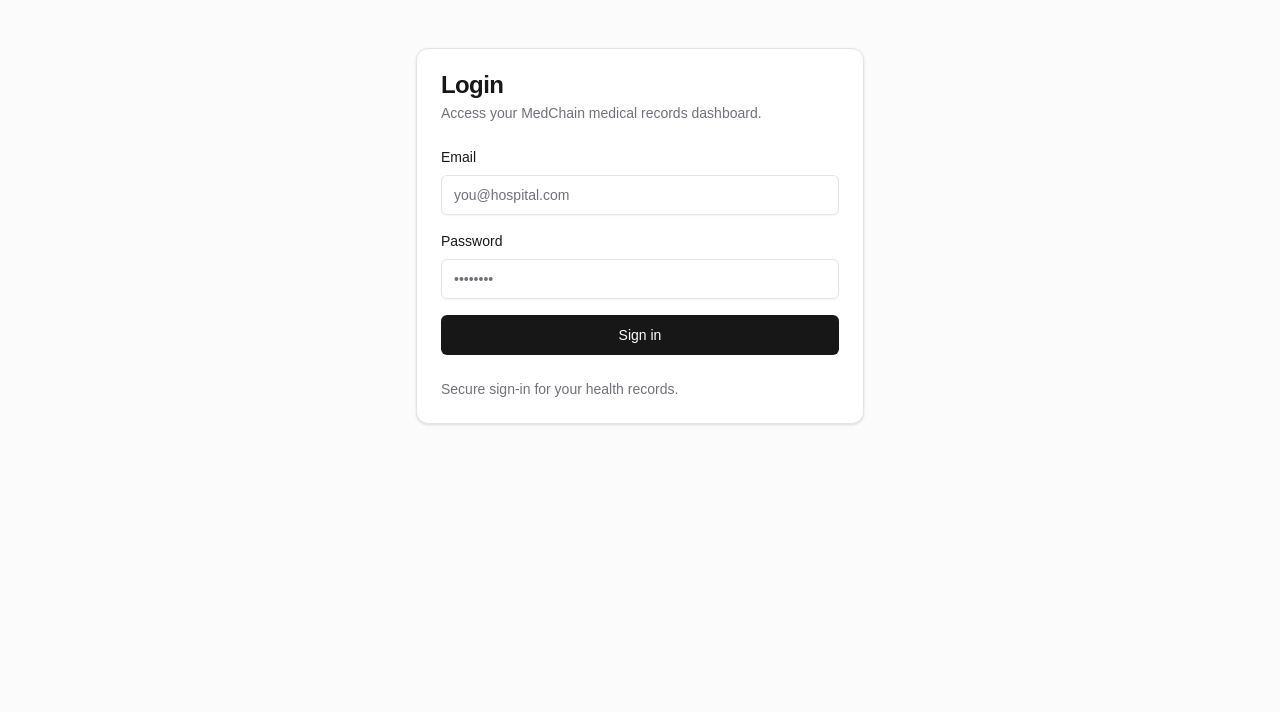
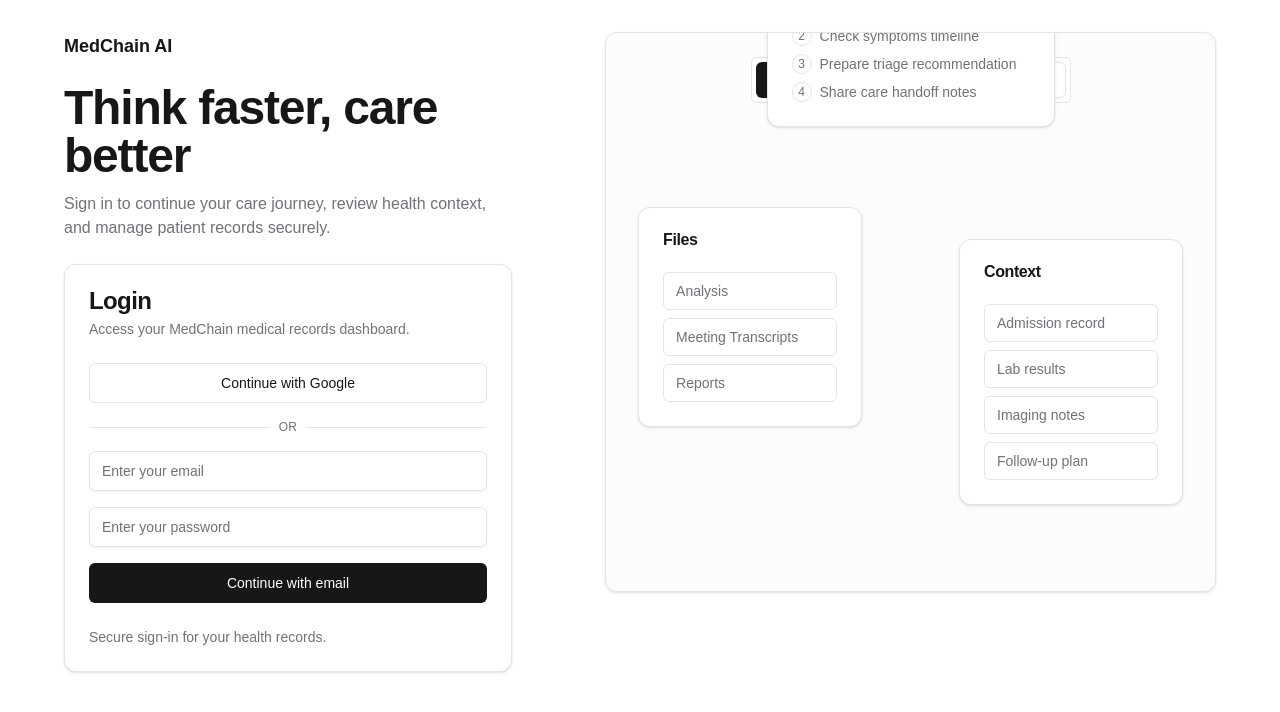
Before and after one commit to manthank17-learn/medchain-ai, a Next.js app in the folder web/: page /login in a window 1280 px wide. Shown: the top 712 px of the page. Built offline with nearby package versions, Linux system fonts and the light colour scheme.

Commit message:
UI changes

```diff
--- a/web/app/login/page.tsx
+++ b/web/app/login/page.tsx
@@ -19,6 +19,20 @@
   const [email, setEmail] = useState("");
   const [password, setPassword] = useState("");
 
+  const progressItems = [
+    "Review patient intake summary",
+    "Check symptoms timeline",
+    "Prepare triage recommendation",
+    "Share care handoff notes",
+  ];
+
+  const contextItems = [
+    "Admission record",
+    "Lab results",
+    "Imaging notes",
+    "Follow-up plan",
+  ];
+
   const handleLogin = (event: FormEvent) => {
     event.preventDefault();
 
@@ -30,45 +44,52 @@
   };
 
   return (
-    <main className="min-h-screen bg-muted/40 px-4 py-12">
-      <div className="mx-auto flex w-full max-w-md items-center justify-center">
-        <Card className="w-full">
+    <main className="min-h-screen bg-background px-4 py-8">
+      <div className="mx-auto grid w-full max-w-6xl gap-8 lg:grid-cols-[1fr_1.2fr]">
+        <section className="flex flex-col justify-center gap-6 lg:pr-6">
+          <p className="text-lg font-semibold">MedChain AI</p>
+          <div className="space-y-3">
+            <h1 className="text-4xl font-semibold tracking-tight sm:text-5xl">
+              Think faster, care better
+            </h1>
+            <p className="max-w-md text-muted-foreground">
+              Sign in to continue your care journey, review health context, and manage patient records securely.
+            </p>
+          </div>
+
+          <Card className="w-full max-w-md">
             <CardHeader>
               <CardTitle className="text-2xl">Login</CardTitle>
-            <CardDescription>
-              Access your MedChain medical records dashboard.
-            </CardDescription>
+              <CardDescription>Access your MedChain medical records dashboard.</CardDescription>
             </CardHeader>
             <CardContent>
               <form className="grid gap-4" onSubmit={handleLogin}>
-              <div className="grid gap-2">
-                <label className="text-sm font-medium" htmlFor="email">
-                  Email
-                </label>
+                <Button type="button" variant="outline" className="w-full">
+                  Continue with Google
+                </Button>
+                <div className="flex items-center gap-2 text-xs uppercase tracking-wide text-muted-foreground">
+                  <div className="h-px flex-1 bg-border" />
+                  or
+                  <div className="h-px flex-1 bg-border" />
+                </div>
                 <Input
                   id="email"
                   type="email"
-                  placeholder="you@hospital.com"
+                  placeholder="Enter your email"
                   value={email}
                   onChange={(event: React.ChangeEvent<HTMLInputElement>) => setEmail(event.target.value)}
                   required
                 />
-              </div>
-              <div className="grid gap-2">
-                <label className="text-sm font-medium" htmlFor="password">
-                  Password
-                </label>
                 <Input
                   id="password"
                   type="password"
-                  placeholder="••••••••"
+                  placeholder="Enter your password"
                   value={password}
                   onChange={(event: React.ChangeEvent<HTMLInputElement>) => setPassword(event.target.value)}
                   required
                 />
-              </div>
                 <Button className="w-full" type="submit">
-                Sign in
+                  Continue with email
                 </Button>
               </form>
             </CardContent>
@@ -76,6 +97,63 @@
               Secure sign-in for your health records.
             </CardFooter>
           </Card>
+        </section>
+
+        <section className="hidden lg:block">
+          <Card className="relative min-h-[560px] overflow-hidden bg-muted/30">
+            <CardHeader>
+              <div className="mx-auto flex w-full max-w-xs items-center rounded-md border border-border bg-background p-1">
+                <Button className="flex-1" size="sm" variant="default" type="button">
+                  Chat
+                </Button>
+                <Button className="flex-1" size="sm" variant="outline" type="button">
+                  Journey
+                </Button>
+              </div>
+            </CardHeader>
+            <CardContent className="relative flex h-full items-start justify-center px-6 pb-6 pt-4">
+              <Card className="absolute left-8 top-20 w-56">
+                <CardHeader className="pb-0">
+                  <CardTitle className="text-base">Files</CardTitle>
+                </CardHeader>
+                <CardContent className="grid gap-2 text-sm text-muted-foreground">
+                  <div className="rounded-md border border-border px-3 py-2">Analysis</div>
+                  <div className="rounded-md border border-border px-3 py-2">Meeting Transcripts</div>
+                  <div className="rounded-md border border-border px-3 py-2">Reports</div>
+                </CardContent>
+              </Card>
+
+              <Card className="absolute bottom-10 left-1/2 w-72 -translate-x-1/2">
+                <CardHeader className="pb-0">
+                  <CardTitle className="text-base">Progress</CardTitle>
+                </CardHeader>
+                <CardContent className="grid gap-2 text-sm">
+                  {progressItems.map((item: string, index: number) => (
+                    <div key={item} className="flex items-center gap-2 text-muted-foreground">
+                      <span className="inline-flex h-5 w-5 items-center justify-center rounded-full border border-border text-xs">
+                        {index + 1}
+                      </span>
+                      <span>{item}</span>
+                    </div>
+                  ))}
+                </CardContent>
+              </Card>
+
+              <Card className="absolute right-8 top-28 w-56">
+                <CardHeader className="pb-0">
+                  <CardTitle className="text-base">Context</CardTitle>
+                </CardHeader>
+                <CardContent className="grid gap-2 text-sm text-muted-foreground">
+                  {contextItems.map((item: string) => (
+                    <div key={item} className="rounded-md border border-border px-3 py-2">
+                      {item}
+                    </div>
+                  ))}
+                </CardContent>
+              </Card>
+            </CardContent>
+          </Card>
+        </section>
       </div>
     </main>
   );
--- a/web/app/page.tsx
+++ b/web/app/page.tsx
@@ -1,66 +1,5 @@
-"use client";
-
-import { useState } from "react";
+import { redirect } from "next/navigation";
 
 export default function Home() {
-  const [symptoms, setSymptoms] = useState("");
-  const [result, setResult] = useState<any>(null);
-  const [loading, setLoading] = useState(false);
-
-  const handleSubmit = async () => {
-    setLoading(true);
-    setResult(null);
-
-    try {
-      const response = await fetch("https://medchain-backend-v5rx.onrender.com/triage", {
-        method: "POST",
-        headers: {
-          "Content-Type": "application/json",
-        },
-        body: JSON.stringify({
-          symptoms: symptoms,
-        }),
-      });
-
-      const data = await response.json();
-      setResult(data);
-    } catch (error) {
-      console.error("Error:", error);
-    }
-
-    setLoading(false);
-  };
-
-  return (
-    <div className="min-h-screen flex flex-col items-center justify-center p-6">
-      <h1 className="text-3xl font-bold mb-6">MedChain AI</h1>
-
-      <textarea
-        className="border p-3 w-full max-w-md rounded"
-        placeholder="Describe your symptoms..."
-        value={symptoms}
-        onChange={(e) => setSymptoms(e.target.value)}
-      />
-
-      <button
-        onClick={handleSubmit}
-        className="mt-4 bg-blue-600 text-white px-6 py-2 rounded"
-      >
-        {loading ? "Analyzing..." : "Check Symptoms"}
-      </button>
-
-      {result && (
-        <div className="mt-6 p-4 border rounded w-full max-w-md">
-          <p><strong>Urgency:</strong> {result.urgency}</p>
-          <p><strong>Advice:</strong> {result.advice}</p>
-          <p><strong>Recommended Action:</strong> {result.recommended_action}</p>
-          {result.emergency && (
-            <p className="text-red-500 font-bold mt-2">
-              ⚠ Emergency Situation
-            </p>
-          )}
-        </div>
-      )}
-    </div>
-  );
+  redirect("/login");
 }
```
Also changed, not shown: web/tsconfig.json (+12 -4 lines). Lines whose indentation alone changed are shown as unchanged.
